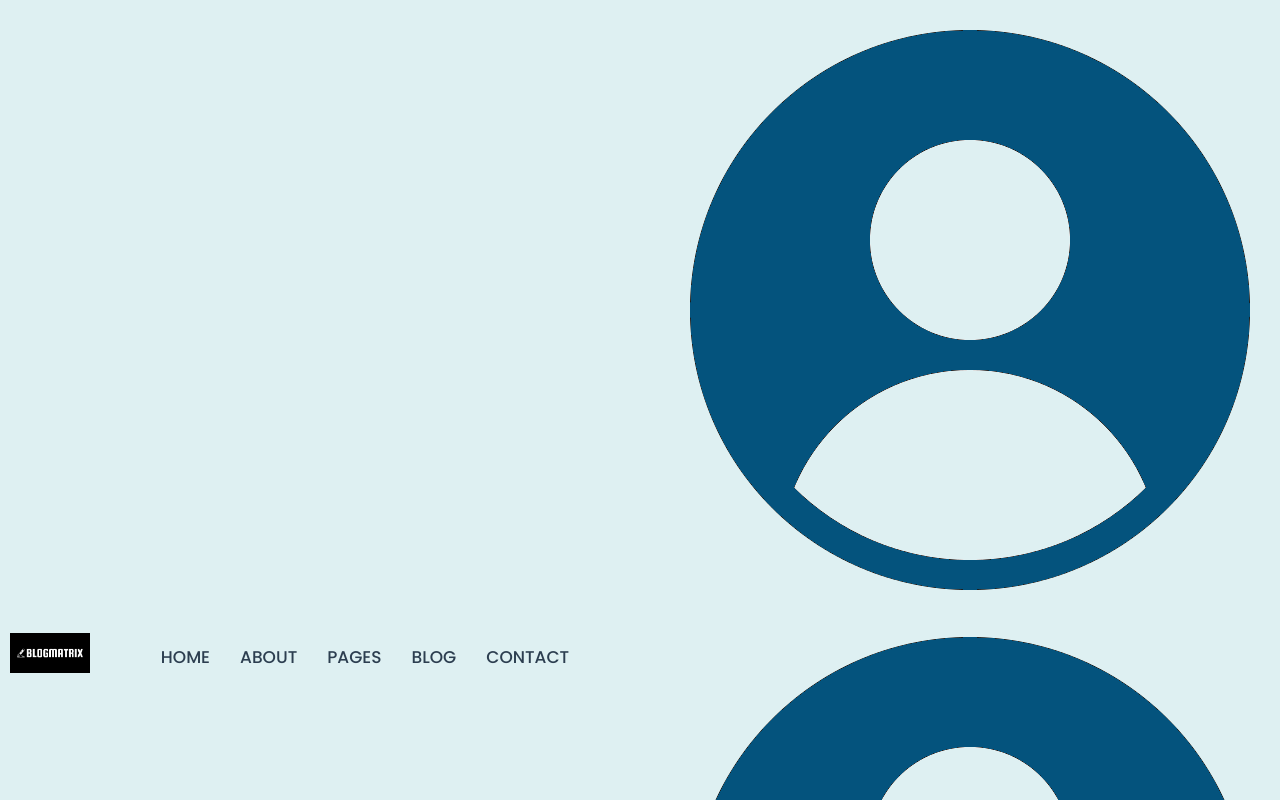
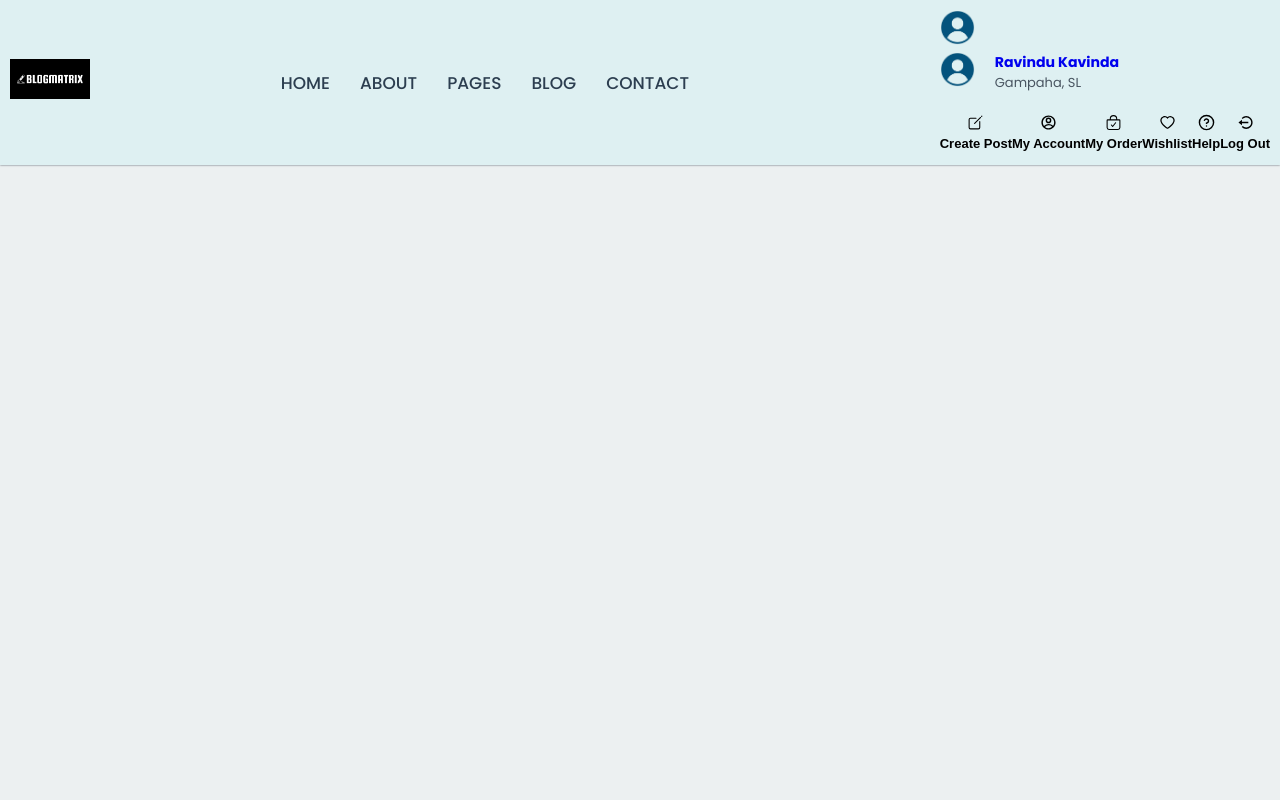
Before and after one commit to RavinduKavinda/blogmatrix, a React (Create React App) app in the folder frontend/: page / in a window 1280 px wide. Shown: the top 800 px of the page. Built offline with nearby package versions, Linux system fonts and the light colour scheme.

Commit message:
profile styles

```diff
--- a/frontend/src/components/header/header.css
+++ b/frontend/src/components/header/header.css
@@ -15,3 +15,38 @@ nav a {
     color: #2c3e50;
     font-weight: 500;
 }
+
+/*----- Profile -----*/
+.profile {
+  margin-left: 30px;
+  cursor: pointer;
+}
+
+.profile .image {
+  display: flex;
+  padding-bottom: 20px;
+}
+
+.profile .image img {
+    margin-right: 20px;
+}
+
+.profile button {
+    font-size: 17px;
+    font-weight: 500;
+}
+
+.profile img {
+    width: 35px;
+    height: 35px;
+    border-radius: 50%;
+    object-fit: cover;
+}
+
+.text p {
+    font-size: 13px;
+}
+
+.box h4 {
+    font-size: 13px;
+}
```
